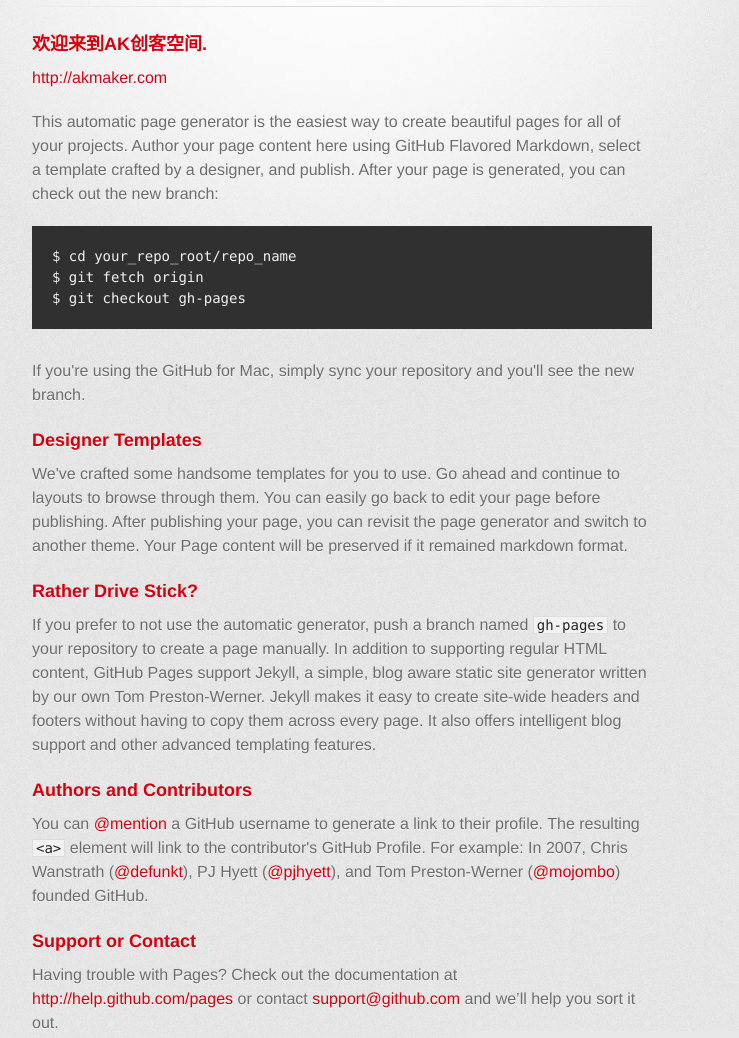
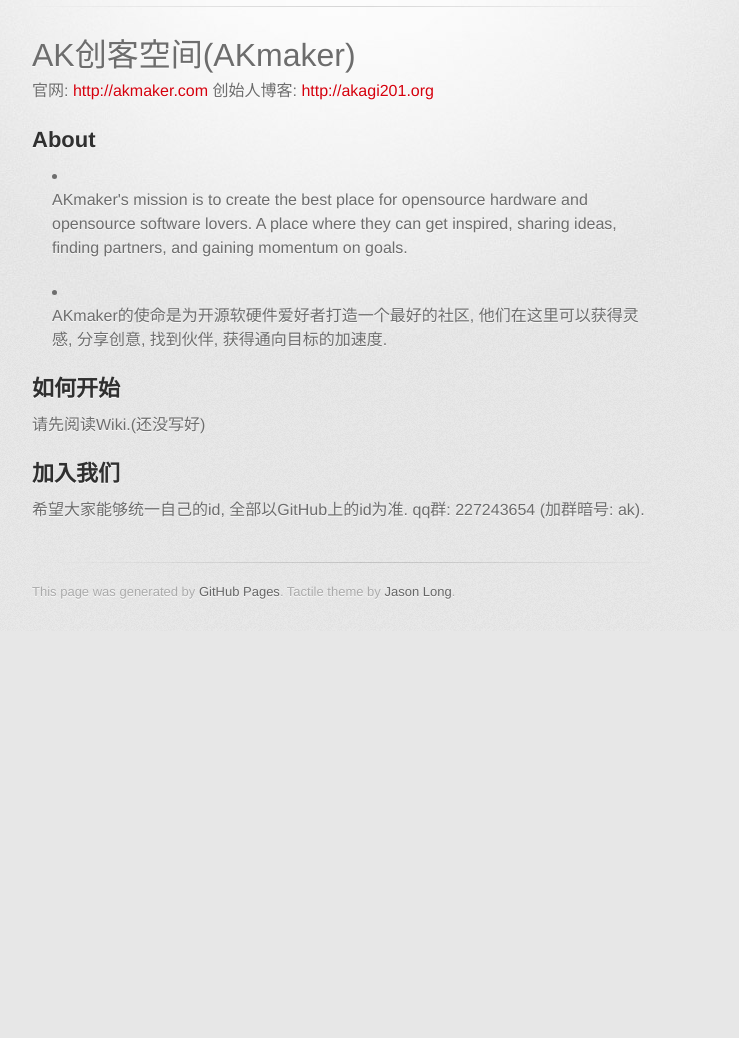
Before and after one commit to AKmaker/akmaker.github.io, a plain HTML site: page index.html in a window 1280 px wide. Shown: the part 240-1278 px from the top of the page, without its empty margins (298-1037 px from the left). After the commit the page ends 871 px from the top, so only its background shows below. Drawn offline with Linux system fonts and the light colour scheme; a web font is replaced by a local one.

Commit message:
Replace master branch with page content via GitHub

```diff
--- a/index.html
+++ b/index.html
@@ -29,39 +29,28 @@
         <hr>
 
         <section id="main_content">
-          <h3>
-<a name="%E6%AC%A2%E8%BF%8E%E6%9D%A5%E5%88%B0ak%E5%88%9B%E5%AE%A2%E7%A9%BA%E9%97%B4" class="anchor" href="#%E6%AC%A2%E8%BF%8E%E6%9D%A5%E5%88%B0ak%E5%88%9B%E5%AE%A2%E7%A9%BA%E9%97%B4"><span class="octicon octicon-link"></span></a>欢迎来到AK创客空间.</h3>
+          <h1>
+<a name="ak%E5%88%9B%E5%AE%A2%E7%A9%BA%E9%97%B4akmaker" class="anchor" href="#ak%E5%88%9B%E5%AE%A2%E7%A9%BA%E9%97%B4akmaker"><span class="octicon octicon-link"></span></a>AK创客空间(AKmaker)</h1>
 
-<p><a href="http://akmaker.com">http://akmaker.com</a></p>
+<p>官网: <a href="http://akmaker.com">http://akmaker.com</a>
+创始人博客: <a href="http://akagi201.org">http://akagi201.org</a></p>
 
-<p>This automatic page generator is the easiest way to create beautiful pages for all of your projects. Author your page content here using GitHub Flavored Markdown, select a template crafted by a designer, and publish. After your page is generated, you can check out the new branch:</p>
+<h2>
+<a name="about" class="anchor" href="#about"><span class="octicon octicon-link"></span></a>About</h2>
 
-<pre><code>$ cd your_repo_root/repo_name
-$ git fetch origin
-$ git checkout gh-pages
-</code></pre>
+<ul>
+<li><p>AKmaker's mission is to create the best place for opensource hardware and opensource software lovers. A place where they can get inspired, sharing ideas, finding partners, and gaining momentum on goals.</p></li>
+<li><p>AKmaker的使命是为开源软硬件爱好者打造一个最好的社区, 他们在这里可以获得灵感, 分享创意, 找到伙伴, 获得通向目标的加速度.</p></li>
+</ul><h2>
+<a name="%E5%A6%82%E4%BD%95%E5%BC%80%E5%A7%8B" class="anchor" href="#%E5%A6%82%E4%BD%95%E5%BC%80%E5%A7%8B"><span class="octicon octicon-link"></span></a>如何开始</h2>
 
-<p>If you're using the GitHub for Mac, simply sync your repository and you'll see the new branch.</p>
+<p>请先阅读Wiki.(还没写好)</p>
 
-<h3>
-<a name="designer-templates" class="anchor" href="#designer-templates"><span class="octicon octicon-link"></span></a>Designer Templates</h3>
+<h2>
+<a name="%E5%8A%A0%E5%85%A5%E6%88%91%E4%BB%AC" class="anchor" href="#%E5%8A%A0%E5%85%A5%E6%88%91%E4%BB%AC"><span class="octicon octicon-link"></span></a>加入我们</h2>
 
-<p>We've crafted some handsome templates for you to use. Go ahead and continue to layouts to browse through them. You can easily go back to edit your page before publishing. After publishing your page, you can revisit the page generator and switch to another theme. Your Page content will be preserved if it remained markdown format.</p>
-
-<h3>
-<a name="rather-drive-stick" class="anchor" href="#rather-drive-stick"><span class="octicon octicon-link"></span></a>Rather Drive Stick?</h3>
-
-<p>If you prefer to not use the automatic generator, push a branch named <code>gh-pages</code> to your repository to create a page manually. In addition to supporting regular HTML content, GitHub Pages support Jekyll, a simple, blog aware static site generator written by our own Tom Preston-Werner. Jekyll makes it easy to create site-wide headers and footers without having to copy them across every page. It also offers intelligent blog support and other advanced templating features.</p>
-
-<h3>
-<a name="authors-and-contributors" class="anchor" href="#authors-and-contributors"><span class="octicon octicon-link"></span></a>Authors and Contributors</h3>
-
-<p>You can <a href="https://github.com/blog/821" class="user-mention">@mention</a> a GitHub username to generate a link to their profile. The resulting <code>&lt;a&gt;</code> element will link to the contributor's GitHub Profile. For example: In 2007, Chris Wanstrath (<a href="https://github.com/defunkt" class="user-mention">@defunkt</a>), PJ Hyett (<a href="https://github.com/pjhyett" class="user-mention">@pjhyett</a>), and Tom Preston-Werner (<a href="https://github.com/mojombo" class="user-mention">@mojombo</a>) founded GitHub.</p>
-
-<h3>
-<a name="support-or-contact" class="anchor" href="#support-or-contact"><span class="octicon octicon-link"></span></a>Support or Contact</h3>
-
-<p>Having trouble with Pages? Check out the documentation at <a href="http://help.github.com/pages">http://help.github.com/pages</a> or contact <a href="mailto:support@github.com">support@github.com</a> and we’ll help you sort it out.</p>
+<p>希望大家能够统一自己的id, 全部以GitHub上的id为准.
+qq群: 227243654 (加群暗号: ak).</p>
         </section>
 
         <footer>
```
Also changed, not shown: params.json (+1 -1 lines).
